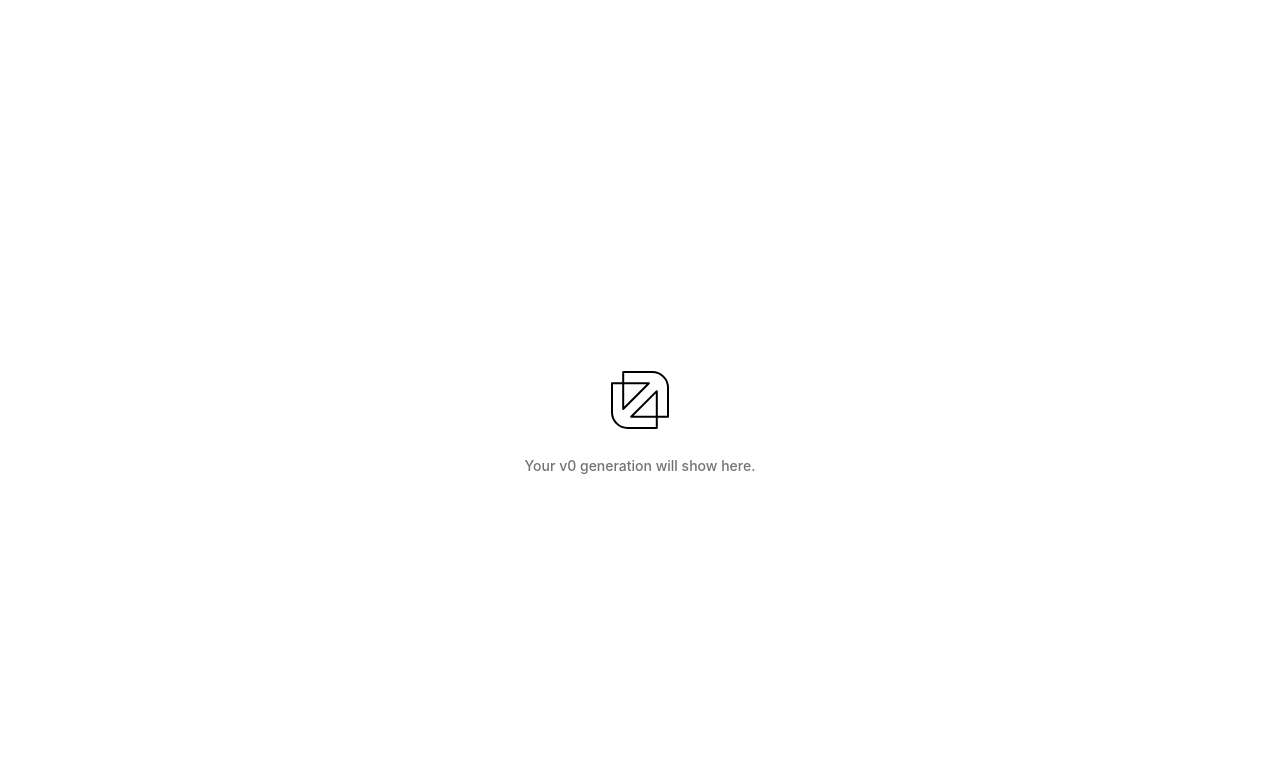
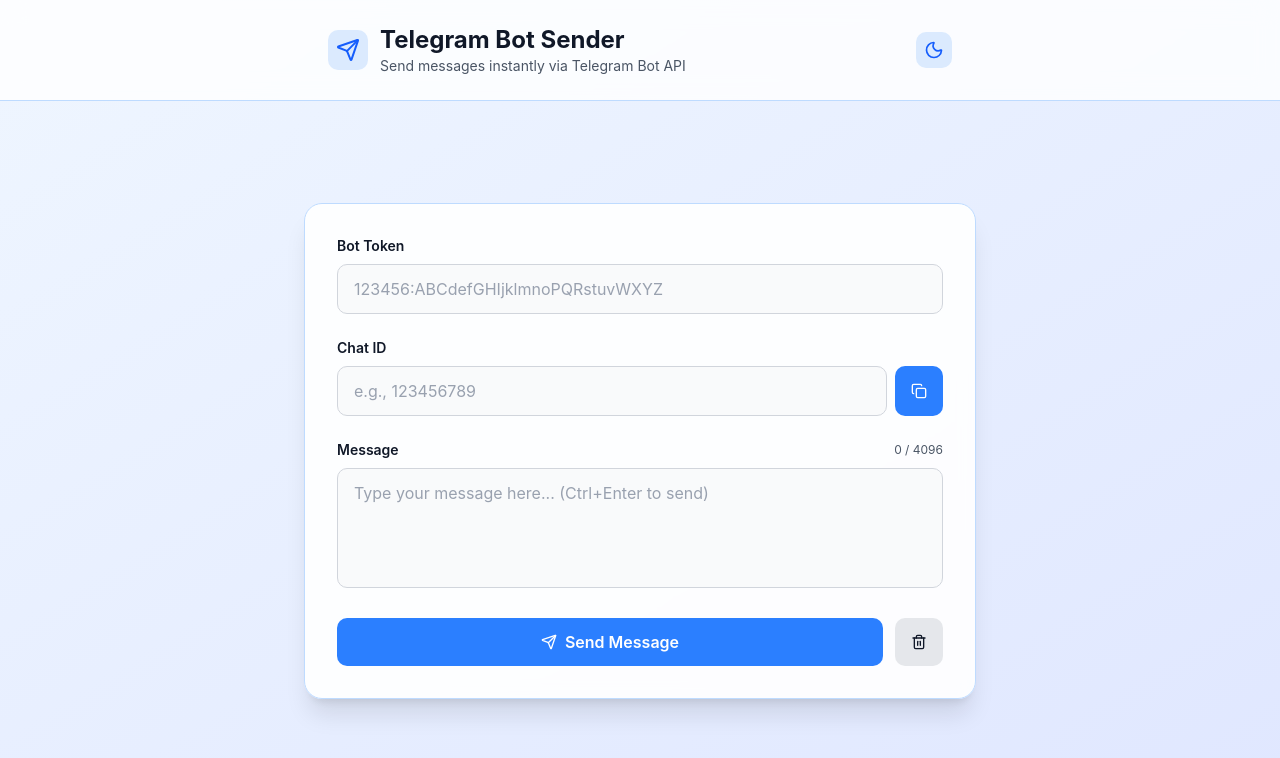
Before and after one commit to woltzbrad02-gif/BOTSENDER, a Next.js app: page / in a window 1280 px wide. Shown: the top 758 px of the page. Built offline with nearby package versions, Linux system fonts and the light colour scheme.

Commit message:
Deploy Telegram Bot Sender as root page

```diff
--- a/app/page.tsx
+++ b/app/page.tsx
@@ -1,23 +1,232 @@
+'use client';
+
+import { useState, useRef, useEffect } from 'react';
+import { Send, Copy, Trash2, Moon, Sun } from 'lucide-react';
+
 export default function Page() {
+  const [botToken, setBotToken] = useState('');
+  const [chatId, setChatId] = useState('');
+  const [message, setMessage] = useState('');
+  const [isDark, setIsDark] = useState(false);
+  const [isLoading, setIsLoading] = useState(false);
+  const [status, setStatus] = useState<{ type: 'success' | 'error' | null; text: string }>({ type: null, text: '' });
+  const textareaRef = useRef<HTMLTextAreaElement>(null);
+
+  useEffect(() => {
+    const saved = localStorage.getItem('telegramBotSender');
+    if (saved) {
+      const data = JSON.parse(saved);
+      setBotToken(data.botToken || '');
+      setChatId(data.chatId || '');
+      setIsDark(data.isDark || false);
+    }
+  }, []);
+
+  useEffect(() => {
+    localStorage.setItem('telegramBotSender', JSON.stringify({ botToken, chatId, isDark }));
+  }, [botToken, chatId, isDark]);
+
+  useEffect(() => {
+    if (isDark) {
+      document.documentElement.classList.add('dark');
+    } else {
+      document.documentElement.classList.remove('dark');
+    }
+  }, [isDark]);
+
+  const autoExpandTextarea = () => {
+    if (textareaRef.current) {
+      textareaRef.current.style.height = 'auto';
+      textareaRef.current.style.height = Math.min(textareaRef.current.scrollHeight, 200) + 'px';
+    }
+  };
+
+  const copyToClipboard = () => {
+    navigator.clipboard.writeText(chatId);
+    setStatus({ type: 'success', text: 'Chat ID copied!' });
+    setTimeout(() => setStatus({ type: null, text: '' }), 2000);
+  };
+
+  const sendMessage = async () => {
+    if (!botToken.trim()) {
+      setStatus({ type: 'error', text: 'Please enter your bot token' });
+      return;
+    }
+    if (!chatId.trim()) {
+      setStatus({ type: 'error', text: 'Please enter chat ID' });
+      return;
+    }
+    if (!message.trim()) {
+      setStatus({ type: 'error', text: 'Please enter a message' });
+      return;
+    }
+
+    setIsLoading(true);
+    try {
+      const response = await fetch(`https://api.telegram.org/bot${botToken}/sendMessage`, {
+        method: 'POST',
+        headers: { 'Content-Type': 'application/json' },
+        body: JSON.stringify({ chat_id: chatId, text: message }),
+      });
+
+      const data = await response.json();
+      if (data.ok) {
+        setStatus({ type: 'success', text: 'Message sent successfully!' });
+        setMessage('');
+        autoExpandTextarea();
+      } else {
+        setStatus({ type: 'error', text: `Error: ${data.description}` });
+      }
+    } catch (error) {
+      setStatus({ type: 'error', text: 'Network error. Check your connection.' });
+    }
+    setIsLoading(false);
+  };
+
   return (
-    <main className="relative flex min-h-screen items-center justify-center bg-[color:light-dark(#fff,#000)] text-[color:light-dark(#000,#fff)]">
-      <svg
-        aria-hidden="true"
-        className="size-20"
-        fill="none"
-        viewBox="0 0 20 20"
-        xmlns="http://www.w3.org/2000/svg"
-        stroke="currentColor"
-        strokeWidth="0.5"
-      >
-        <path
-          d="M14.2 14.2H17V6.9375C17 4.76288 15.2371 3 13.0625 3H5.8V5.8M14.2 14.2V7.79063L7.79062 14.2H14.2ZM14.2 14.2V17H6.9375C4.76288 17 3 15.2371 3 13.0625V5.8H5.8M5.8 5.8V12.2313L12.2313 5.8H5.8Z"
-          strokeLinejoin="round"
-        />
-      </svg>
-      <p className="absolute left-1/2 top-[calc(50%+56px)] -translate-x-1/2 whitespace-nowrap text-sm font-medium text-muted-foreground">
-        Your v0 generation will show here.
-      </p>
-    </main>
-  )
+    <div className={`min-h-screen transition-colors duration-300 ${isDark ? 'bg-slate-950 text-white' : 'bg-gradient-to-br from-blue-50 to-indigo-100 text-gray-900'}`}>
+      <style>{`
+        * { box-sizing: border-box; }
+        ::selection { background: ${isDark ? '#3b82f6' : '#dbeafe'}; color: ${isDark ? '#fff' : '#1e40af'}; }
+      `}</style>
+
+      <div className="relative min-h-screen flex flex-col">
+        {/* Header */}
+        <header className={`border-b backdrop-blur-md ${isDark ? 'border-slate-800 bg-slate-900/80' : 'border-blue-200 bg-white/80'}`}>
+          <div className="max-w-2xl mx-auto px-6 py-6 flex items-center justify-between">
+            <div className="flex items-center gap-3">
+              <div className={`p-2 rounded-lg ${isDark ? 'bg-blue-900' : 'bg-blue-100'}`}>
+                <Send className={`w-6 h-6 ${isDark ? 'text-blue-400' : 'text-blue-600'}`} />
+              </div>
+              <div>
+                <h1 className="text-2xl font-bold">Telegram Bot Sender</h1>
+                <p className={`text-sm ${isDark ? 'text-gray-400' : 'text-gray-600'}`}>Send messages instantly via Telegram Bot API</p>
+              </div>
+            </div>
+            <button
+              onClick={() => setIsDark(!isDark)}
+              className={`p-2 rounded-lg transition-all ${isDark ? 'bg-slate-800 hover:bg-slate-700' : 'bg-blue-100 hover:bg-blue-200'}`}
+              aria-label="Toggle dark mode"
+            >
+              {isDark ? <Sun className="w-5 h-5 text-yellow-400" /> : <Moon className="w-5 h-5 text-blue-600" />}
+            </button>
+          </div>
+        </header>
+
+        {/* Main Content */}
+        <main className="flex-1 flex items-center justify-center py-8 px-4">
+          <div className="w-full max-w-2xl">
+            <div className={`rounded-2xl shadow-xl backdrop-blur-sm p-8 border ${isDark ? 'bg-slate-800/50 border-slate-700' : 'bg-white/90 border-blue-200'}`}>
+              {/* Bot Token */}
+              <div className="mb-6">
+                <label className="block text-sm font-semibold mb-2">Bot Token</label>
+                <input
+                  type="password"
+                  value={botToken}
+                  onChange={(e) => setBotToken(e.target.value)}
+                  placeholder="123456:ABCdefGHIjklmnoPQRstuvWXYZ"
+                  className={`w-full px-4 py-3 rounded-lg border transition-all focus:outline-none focus:ring-2 ${
+                    isDark
+                      ? 'bg-slate-700 border-slate-600 focus:ring-blue-500 text-white placeholder-gray-500'
+                      : 'bg-gray-50 border-gray-300 focus:ring-blue-400 text-gray-900 placeholder-gray-400'
+                  }`}
+                />
+              </div>
+
+              {/* Chat ID */}
+              <div className="mb-6">
+                <label className="block text-sm font-semibold mb-2">Chat ID</label>
+                <div className="flex gap-2">
+                  <input
+                    type="text"
+                    value={chatId}
+                    onChange={(e) => setChatId(e.target.value)}
+                    placeholder="e.g., 123456789"
+                    className={`flex-1 px-4 py-3 rounded-lg border transition-all focus:outline-none focus:ring-2 ${
+                      isDark
+                        ? 'bg-slate-700 border-slate-600 focus:ring-blue-500 text-white placeholder-gray-500'
+                        : 'bg-gray-50 border-gray-300 focus:ring-blue-400 text-gray-900 placeholder-gray-400'
+                    }`}
+                  />
+                  <button
+                    onClick={copyToClipboard}
+                    className={`px-4 py-3 rounded-lg font-medium transition-all flex items-center gap-2 ${
+                      isDark ? 'bg-blue-600 hover:bg-blue-700 text-white' : 'bg-blue-500 hover:bg-blue-600 text-white'
+                    }`}
+                  >
+                    <Copy className="w-4 h-4" />
+                  </button>
+                </div>
+              </div>
+
+              {/* Message */}
+              <div className="mb-6">
+                <div className="flex items-center justify-between mb-2">
+                  <label className="text-sm font-semibold">Message</label>
+                  <span className={`text-xs ${isDark ? 'text-gray-400' : 'text-gray-600'}`}>{message.length} / 4096</span>
+                </div>
+                <textarea
+                  ref={textareaRef}
+                  value={message}
+                  onChange={(e) => {
+                    setMessage(e.target.value);
+                    autoExpandTextarea();
+                  }}
+                  onKeyDown={(e) => {
+                    if (e.key === 'Enter' && (e.ctrlKey || e.metaKey) && !e.nativeEvent.isComposing) {
+                      sendMessage();
+                    }
+                  }}
+                  placeholder="Type your message here... (Ctrl+Enter to send)"
+                  maxLength={4096}
+                  className={`w-full px-4 py-3 rounded-lg border transition-all focus:outline-none focus:ring-2 resize-none ${
+                    isDark
+                      ? 'bg-slate-700 border-slate-600 focus:ring-blue-500 text-white placeholder-gray-500'
+                      : 'bg-gray-50 border-gray-300 focus:ring-blue-400 text-gray-900 placeholder-gray-400'
+                  }`}
+                  style={{ minHeight: '120px', maxHeight: '200px' }}
+                />
+              </div>
+
+              {/* Status Message */}
+              {status.type && (
+                <div className={`mb-6 p-3 rounded-lg text-sm font-medium transition-all ${
+                  status.type === 'success'
+                    ? isDark ? 'bg-green-900/50 text-green-300' : 'bg-green-100 text-green-800'
+                    : isDark ? 'bg-red-900/50 text-red-300' : 'bg-red-100 text-red-800'
+                }`}>
+                  {status.text}
+                </div>
+              )}
+
+              {/* Buttons */}
+              <div className="flex gap-3">
+                <button
+                  onClick={sendMessage}
+                  disabled={isLoading}
+                  className={`flex-1 px-6 py-3 rounded-lg font-semibold transition-all flex items-center justify-center gap-2 ${
+                    isDark ? 'bg-blue-600 hover:bg-blue-700 text-white' : 'bg-blue-500 hover:bg-blue-600 text-white'
+                  } disabled:opacity-50 disabled:cursor-not-allowed`}
+                >
+                  {isLoading ? <div className="w-4 h-4 border-2 border-current border-t-transparent rounded-full animate-spin" /> : <Send className="w-4 h-4" />}
+                  {isLoading ? 'Sending...' : 'Send Message'}
+                </button>
+                <button
+                  onClick={() => {
+                    setMessage('');
+                    autoExpandTextarea();
+                  }}
+                  className={`px-4 py-3 rounded-lg font-medium transition-all ${
+                    isDark ? 'bg-slate-700 hover:bg-slate-600 text-white' : 'bg-gray-200 hover:bg-gray-300 text-gray-900'
+                  }`}
+                >
+                  <Trash2 className="w-4 h-4" />
+                </button>
+              </div>
+            </div>
+          </div>
+        </main>
+      </div>
+    </div>
+  );
 }
```
